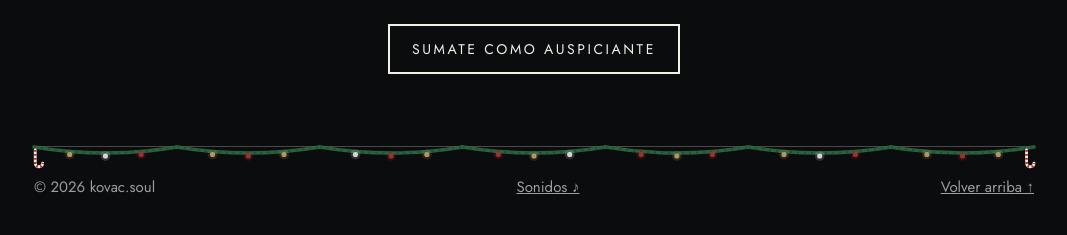
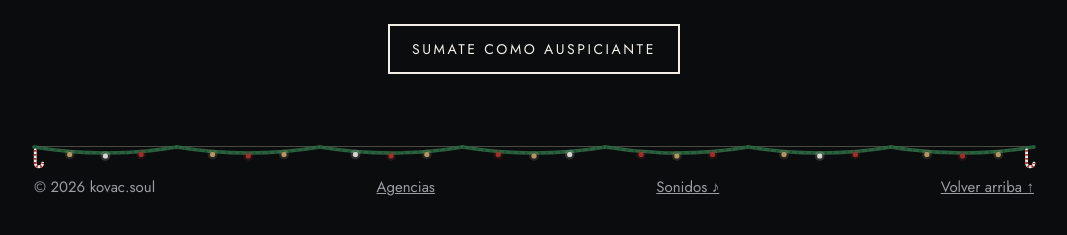
Before and after one commit to lautax02-create/kovac.soul, a plain HTML site: page index.html in a window 1280 px wide. Shown: the part 8591-8826 px from the top of the page, without its empty margins (106-1173 px from the left). Drawn offline with nearby package versions, Linux system fonts and the light colour scheme; animation ran at ten frames a second.

Commit message:
Link a Agencias en el pie de la página principal
Co-Authored-By: Claude Sonnet 5.5 <noreply@anthropic.com>
Claude-Session: https://claude.ai/code/session_01JarLF5o5jXe1EoBvwYWWhG

```diff
--- a/index.html
+++ b/index.html
@@ -646,7 +646,7 @@ p { text-wrap: pretty; }
       </div>
       <a class="sp-btn" href="https://wa.me/5492656447100?text=Hola!%20Quiero%20sumarme%20como%20auspiciante%20de%20kovac.soul." target="_blank" rel="noopener">Sumate como auspiciante</a>
     </div>
-    <footer><span>© 2026 kovac.soul</span><a href="sonidos/">Sonidos ♪</a><a href="#inicio">Volver arriba ↑</a></footer>
+    <footer><span>© 2026 kovac.soul</span><a href="agencias/">Agencias</a><a href="sonidos/">Sonidos ♪</a><a href="#inicio">Volver arriba ↑</a></footer>
   </div>
 </section>
 
```
